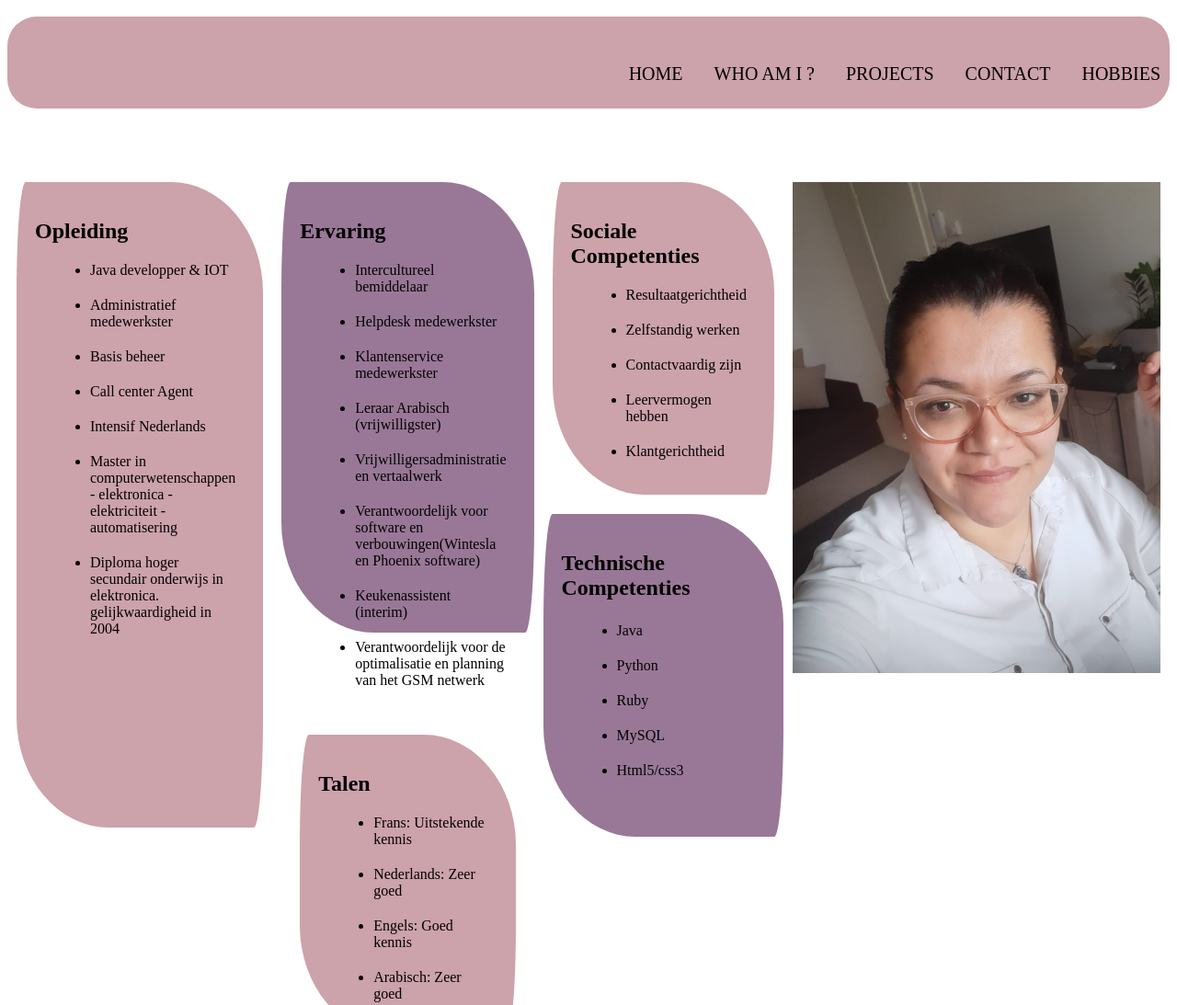
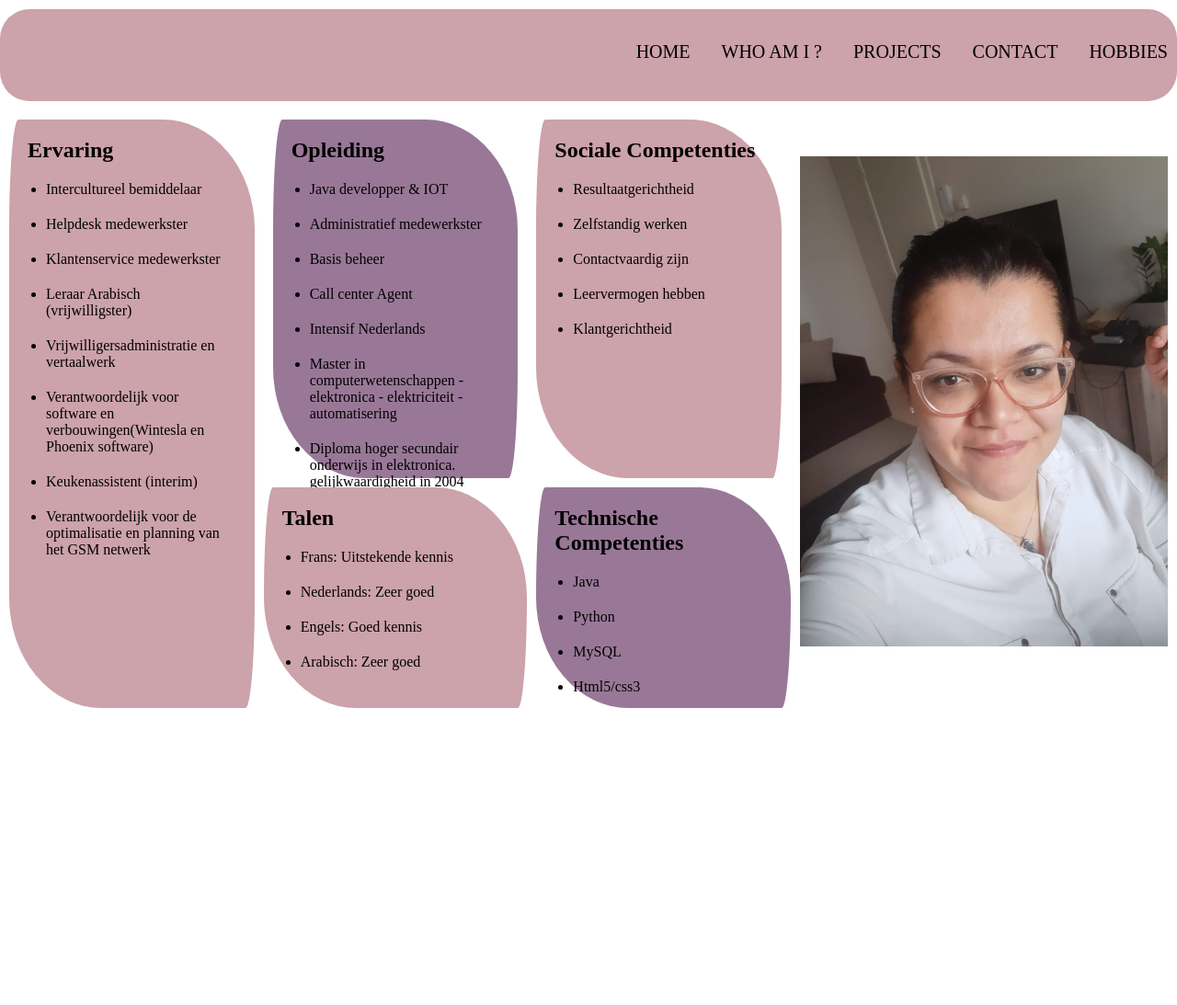
Before and after one commit to FadwaJava/FadwaJava.github.io, a plain HTML site: page htmlpages/whoAmI.html in a window 1280 px wide. Shown: the top 1093 px of the page at 92% size. After the commit the page ends 800 px from the top, so only its background shows below. Drawn offline with Linux system fonts and the light colour scheme.

Commit message:
last updates on layout

```diff
--- a/cssFiles/contactpageStyle.css
+++ b/cssFiles/contactpageStyle.css
@@ -1,3 +1,7 @@
+*{
+    padding :0%;
+    margin :0%;
+}
 body{
 
     border-radius: 30px;
@@ -5,7 +9,7 @@ body{
     grid-template-columns: 1fr 1fr 1fr 1fr;
     grid-template-rows:20% 30% 35% ;
     max-width: auto;
-    height: 100%;
+    max-height: auto;
 }
 
 nav{
@@ -39,7 +43,7 @@ a:hover{
 
 form{
      margin: 50px;
-    grid-column: 2/4;
+    grid-column: 3/4;
     grid-row: 2/4;
     height: 200px;
     width : 500px;
--- a/cssFiles/cvpageStyle.css
+++ b/cssFiles/cvpageStyle.css
@@ -1,11 +1,19 @@
+*{
+    padding :0%;
+    margin :0%;
+}
+html{
+    max-width: 100%;
+    height:100%;
+}
 body{
 
     border-radius: 30px;
     display: grid;
     grid-template-columns: 1fr 1fr 1fr 1fr;
-    grid-template-rows:20% 30% 35% ;
+    grid-template-rows:15% 1fr 1fr 1fr;
     max-width: auto;
-    height: 100%;
+    height:100% ;
 }
 
 nav{
@@ -49,28 +57,31 @@ ul li{
         }
 
     #portrait{
-        margin: 10px;
+        margin-top: 50px;
+        margin-left:10px;
+        margin-right:10px;
         grid-row:2/4;
         grid-column: 4;
-        border-radius: 2em;;
+
 
     }
 
-    #Opleiding{
+    #Ervaring{
       grid-column:1;
       grid-row: 2/5;
       background-color:rgb(204, 162, 171);
       margin:10px;
       padding: 20px;
+      height: 600px;
 
   }
-  #Ervaring{
+  #Opleiding{
           grid-column:2;
           grid-row: 2/5 ;
           background-color:#997897;
           padding: 20px;
           margin:10px;
-          height:450px;
+          height:350px;
 
   }
   #SocialeCompetenties{
@@ -79,19 +90,22 @@ ul li{
           background-color:rgb(204, 162, 171);
           padding: 20px;
           margin:10px;
-          height: 300px;
+          height: 350px;
   }
   #TechnischeCompetenties{
       grid-column:3;
           grid-row: 3/5 ;
           background-color:#997897;
           padding: 20px;
-          margin-top:100px;
+          margin-left: 10px;
+          height: 200px;
+
   }
   #Talen{
-      grid-column:3;
+      grid-column:2;
           grid-row: 3/5 ;
           background-color:rgb(204, 162, 171);
           padding: 20px;
-          margin-top:50px;
+          height: 200px;
+
   }
--- a/cssFiles/hobbiespageStyle.css
+++ b/cssFiles/hobbiespageStyle.css
@@ -1,5 +1,12 @@
 
-
+*{
+    padding :0%;
+    margin :0%;
+}
+html{
+    max-width: 100%;
+    height:100%;
+}
 body{
     border-radius: 30px;
     display: grid;
--- a/htmlpages/whoAmI.html
+++ b/htmlpages/whoAmI.html
@@ -5,7 +5,7 @@
         <meta name="viewport" content="width=device-width, initial-scale=1.0">
         <meta name="viewport" content="length=device-length, initial-scale=1.0">
         <link rel="stylesheet" href="/cssFiles/cvpageStyle.css">
-        <title>Contact Page</title>
+        <title>CV Page</title>
     </head>
     <body >
         <nav>
@@ -36,7 +36,6 @@
             <ul>
                 <li>Java</li>
                 <li>Python</li>
-                <li>Ruby</li>
                 <li>MySQL</li>
                 <li>Html5/css3</li>
             </ul>
@@ -54,6 +53,17 @@
             <li>Diploma hoger secundair onderwijs in elektronica. gelijkwaardigheid in 2004</li>
         </ul>
       </section>
+      <section id="Talen">
+        <h2>Talen</h2>
+        <ul>
+            <li>Frans: Uitstekende kennis</li>
+            <li>Nederlands: Zeer goed</li>
+            <li>Engels: Goed kennis</li>
+            <li>Arabisch: Zeer goed</li>
+
+        </ul>
+</section>
+
 
       <section id ="SocialeCompetenties">
           <h2>Sociale Competenties</h2>
@@ -80,24 +90,5 @@
             </ul>
 
 
-        <section id="Talen">
-            <h2>Talen</h2>
-            <ul>
-                <li>Frans: Uitstekende kennis</li>
-                <li>Nederlands: Zeer goed</li>
-                <li>Engels: Goed kennis</li>
-                <li>Arabisch: Zeer goed</li>
-
-            </ul>
-
-
-
-
-
-</section>
-
-
-
-
     </body>
     </html>
```
Also changed, not shown: htmlpages/hobbies.html (+1 -1 lines), htmlpages/other_projects.html (+1 -1 lines).
